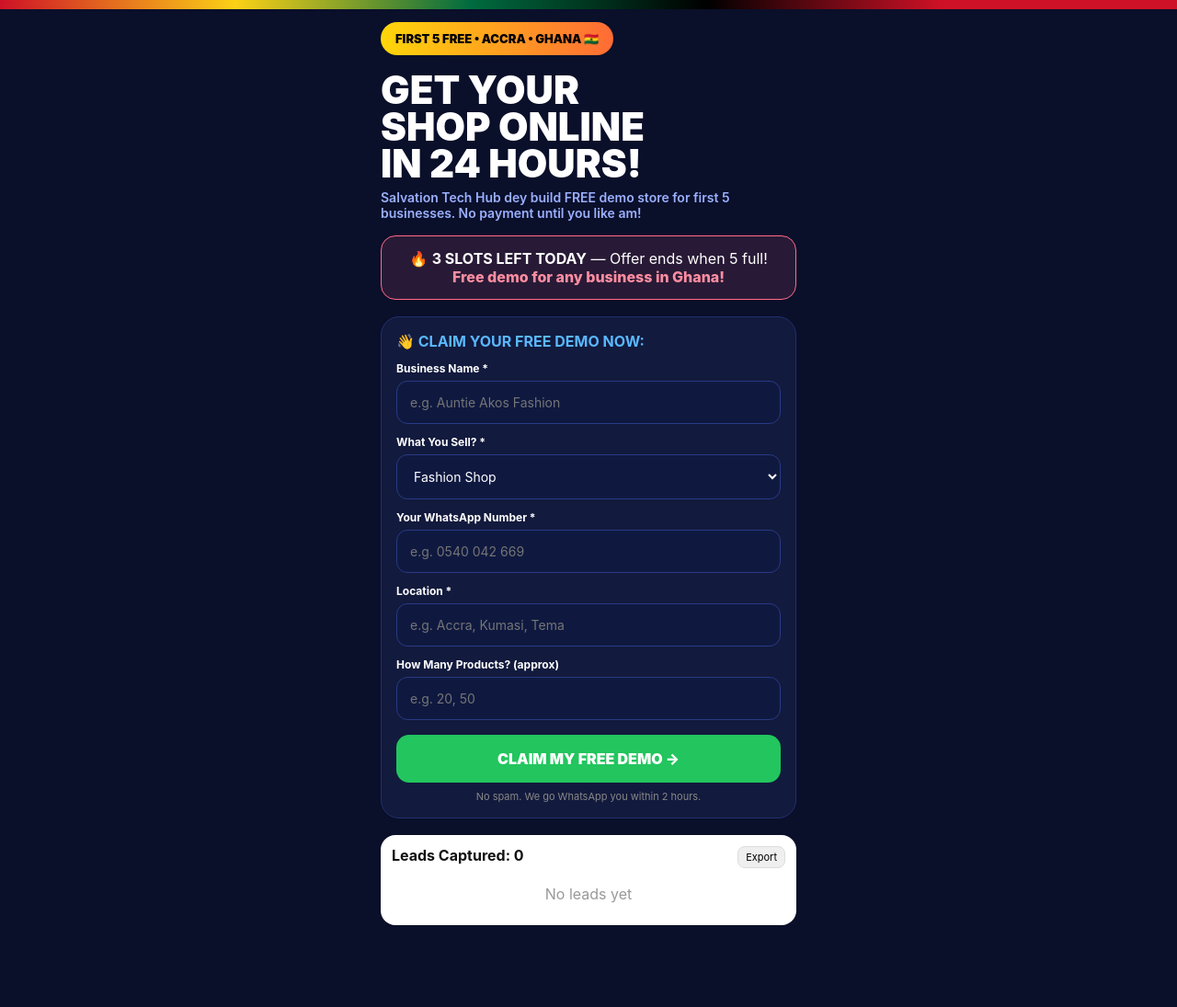
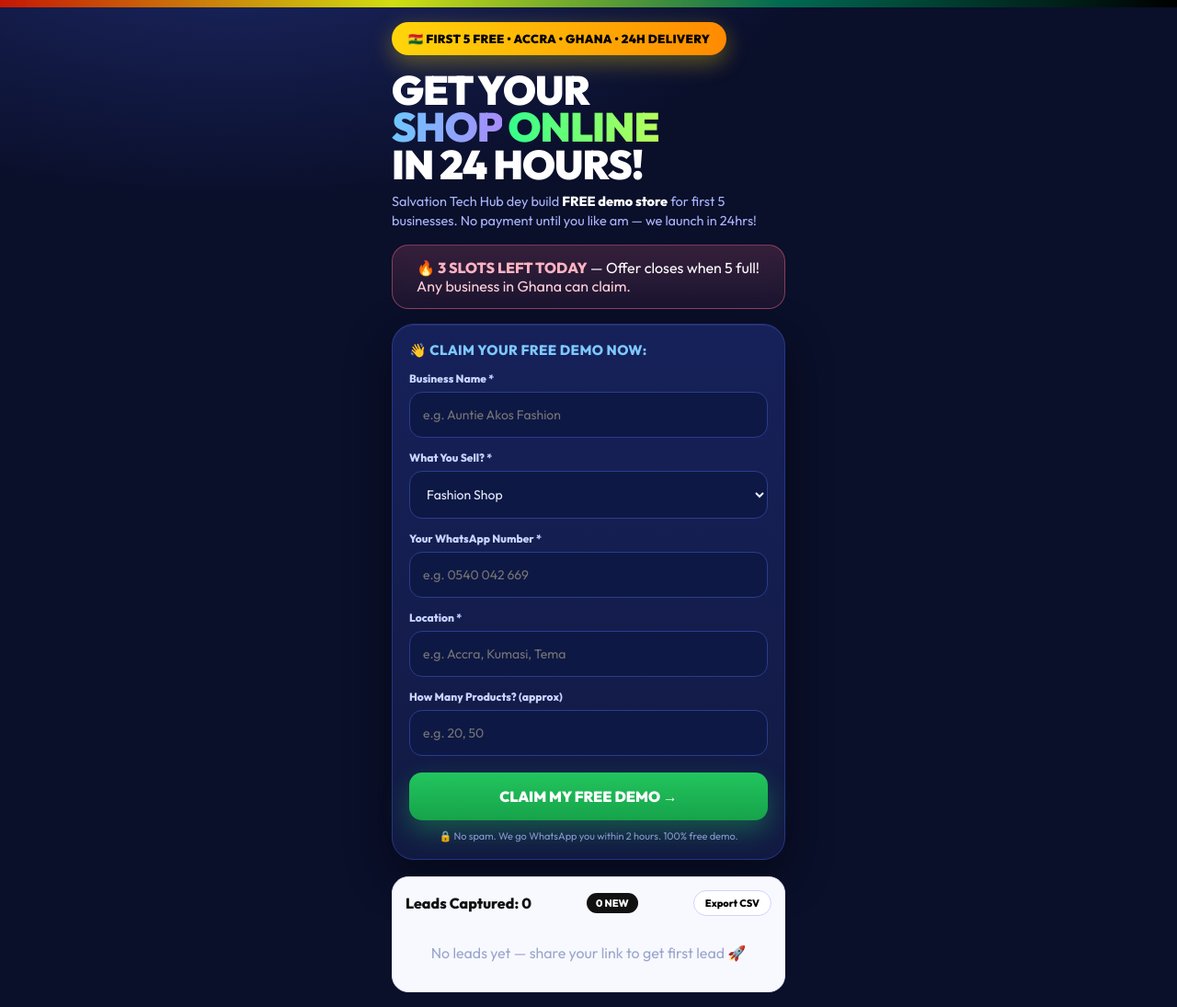
Before and after one commit to salvation441-lgtm/salvation-leads, a plain HTML site: page index.html in a window 1280 px wide. Shown: the whole page at 92% size. Before the commit the page ends 1020 px from the top, so only its background shows below. Drawn offline with Linux system fonts and the light colour scheme.

Commit message:
Update index.html

```diff
--- a/index.html
+++ b/index.html
@@ -2,78 +2,96 @@
 <html lang="en">
 <head>
 <meta charset="UTF-8"><meta name="viewport" content="width=device-width,initial-scale=1">
-<title>FREE Demo - Salvation Tech Hub</title>
+<title>FREE Demo - Salvation Tech Hub | Get Your Shop Online in 24Hrs</title>
 <style>
-*{box-sizing:border-box;font-family:Inter,system-ui,sans-serif}
-body{margin:0;background:#0a0f2a;color:#fff}
-.ghana-bar{height:10px;background:linear-gradient(90deg,#CE1126 0%,#FCD116 20%,#006B3F 40%,#000 60%,#CE1126 80%)}
-.wrap{max-width:480px;margin:0 auto;padding:14px}
-.badge{background:linear-gradient(90deg,#FFD60A,#FF6B35);color:#000;font-weight:900;padding:10px 16px;border-radius:30px;display:inline-block;font-size:13px}
-h1{font-size:42px;line-height:0.95;margin:18px 0 8px;font-weight:900;text-transform:uppercase}
-h1.blue{color:#5AB8FF} h1.green{color:#6EFF8A}
-.sub{color:#9bb0ff;font-size:14px;font-weight:600;margin-bottom:16px}
-.alert{border:1px solid #ff6b8a;background:rgba(255,107,138,.12);border-radius:16px;padding:14px;text-align:center;margin-bottom:18px}
-.card{background:#121a3d;border:1px solid #22306e;border-radius:20px;padding:16px}
-.card h2{color:#5AB8FF;font-size:16px;margin:0 0 12px}
-label{font-size:12px;font-weight:700;margin:12px 0 6px;display:block}
-input,select,textarea{width:100%;padding:14px;border-radius:12px;border:1px solid #2a3a85;background:#0f1940;color:#fff;font-size:14px}
-.btn{width:100%;padding:16px;background:#22c55e;color:#fff;border:none;border-radius:14px;font-weight:900;font-size:16px;margin-top:16px;cursor:pointer}
-.leads-box{margin-top:18px;background:#fff;color:#111;border-radius:16px;padding:12px}
-.lead-item{border-bottom:1px solid #eee;padding:8px 0;font-size:13px;display:flex;justify-content:space-between}
-.small{font-size:11px;color:#888}
+@import url('https://fonts.googleapis.com/css2?family=Outfit:wght@400;600;800;900&display=swap');
+*{box-sizing:border-box;font-family:Outfit,sans-serif}
+body{margin:0;background:radial-gradient(1200px 600px at 20% -10%,#1e2a6b 0%,#0a0f2a 55%),#0a0f2a;color:#fff;min-height:100vh}
+.ghana-bar{height:8px;background:linear-gradient(90deg,#CE1126,#FCD116,#006B3F,#000);animation:shimmer 3s linear infinite}
+@keyframes shimmer{0%{filter:hue-rotate(0deg)}100%{filter:hue-rotate(20deg)}}
+.wrap{max-width:460px;margin:0 auto;padding:16px}
+.badge{background:linear-gradient(90deg,#FFD60A,#FF8A00);color:#000;font-weight:900;padding:10px 18px;border-radius:999px;display:inline-flex;gap:8px;align-items:center;font-size:13px;letter-spacing:.3px;box-shadow:0 8px 24px rgba(255,214,10,.35)}
+.hero{margin:18px 0 12px}
+h1{font-size:44px;line-height:.92;margin:0;font-weight:900;letter-spacing:-1px}
+.blue{background:linear-gradient(90deg,#6ec7ff,#a78bfa);-webkit-background-clip:text;-webkit-text-fill-color:transparent}
+.green{background:linear-gradient(90deg,#34ff8a,#b7ff5a);-webkit-background-clip:text;-webkit-text-fill-color:transparent}
+.sub{color:#aab6ff;font-size:14.5px;margin-top:10px;line-height:1.4}
+.alert{margin:16px 0;border-radius:18px;padding:14px 16px;background:linear-gradient(180deg,rgba(255,107,138,.18),rgba(255,107,138,.07));border:1px solid rgba(255,107,138,.45);display:flex;gap:10px;align-items:center;backdrop-filter:blur(8px)}
+.alert.dot{width:10px;height:10px;background:#ff456e;border-radius:50%;box-shadow:0 0 0 6px rgba(255,69,110,.18);animation:pulse 1.5s infinite}
+@keyframes pulse{0%{transform:scale(1)}50%{transform:scale(1.2)}100%{transform:scale(1)}}
+.card{background:linear-gradient(180deg,#16215a,#121a42);border:1px solid #263587;border-radius:24px;padding:18px;box-shadow:0 18px 50px rgba(0,0,0,.4),inset 0 1px 0 rgba(255,255,255,.08)}
+.card h2{color:#7ec8ff;font-size:15px;margin:0 0 14px;letter-spacing:.4px}
+label{font-size:12px;font-weight:700;margin:14px 0 7px;display:block;color:#c8d3ff}
+input,select{width:100%;padding:15px 14px;border-radius:14px;border:1.5px solid #2a3c90;background:#0e1844;color:#eaf0ff;font-size:14px;outline:none;transition:.2s}
+input:focus,select:focus{border-color:#5ab8ff;box-shadow:0 0 0 4px rgba(90,184,255,.18);background:#111e57}
+.btn{width:100%;padding:16px;background:linear-gradient(180deg,#22c55e,#16a34a);color:#fff;border:none;border-radius:14px;font-weight:900;font-size:16px;margin-top:18px;cursor:pointer;box-shadow:0 12px 28px rgba(34,197,94,.35);transition:.2s}
+.btn:active{transform:scale(.98)}
+.toast{position:fixed;left:50%;bottom:20px;transform:translateX(-50%) translateY(120px);background:#111a3f;border:1px solid #2a3c90;color:#fff;padding:12px 16px;border-radius:12px;font-size:13px;font-weight:700;box-shadow:0 12px 30px rgba(0,0,0,.5);transition:.35s;z-index:9999;opacity:0}
+.toast.show{transform:translateX(-50%) translateY(0);opacity:1}
+.small{font-size:11px;color:#8a98cc;text-align:center;margin-top:10px}
+.leads-box{margin-top:18px;background:#f8f9ff;color:#111;border-radius:18px;padding:14px;border:1px solid #e6e8ff}
+.lead-item{border-bottom:1px dashed #dbe0ff;padding:10px 0;font-size:13px;display:flex;justify-content:space-between;align-items:center}
+.count-pill{background:#111;color:#fff;padding:4px 10px;border-radius:999px;font-size:11px;font-weight:800}
 </style>
 </head>
 <body>
 <div class="ghana-bar"></div>
 <div class="wrap">
-<div class="badge">FIRST 5 FREE • ACCRA • GHANA 🇬🇭</div>
+<div class="badge">🇬🇭 FIRST 5 FREE • ACCRA • GHANA • 24H DELIVERY</div>
+<div class="hero">
 <h1>GET YOUR<br><span class="blue">SHOP</span> <span class="green">ONLINE</span><br>IN 24 HOURS!</h1>
-<div class="sub">Salvation Tech Hub dey build FREE demo store for first 5 businesses. No payment until you like am!</div>
+<div class="sub">Salvation Tech Hub dey build <b style="color:#fff">FREE demo store</b> for first 5 businesses. No payment until you like am — we launch in 24hrs!</div>
+</div>
 
 <div class="alert">
-🔥 <b>3 SLOTS LEFT TODAY</b> — Offer ends when 5 full!<br>
-<span style="color:#ff8da1;font-weight:800">Free demo for any business in Ghana!</span>
+<div class="dot"></div>
+<div><b style="color:#ffb3c1">🔥 3 SLOTS LEFT TODAY</b> — Offer closes when 5 full! <span style="color:#ffd0d8">Any business in Ghana can claim.</span></div>
 </div>
 
 <div class="card">
 <h2>👋 CLAIM YOUR FREE DEMO NOW:</h2>
 <label>Business Name *</label><input id="biz" placeholder="e.g. Auntie Akos Fashion">
-<label>What You Sell? *</label><select id="sell"><option>Fashion Shop</option><option>Electronics</option><option>Food / Restaurant</option><option>Beauty / Cosmetics</option><option>Phone Accessories</option><option>Other</option></select>
-<label>Your WhatsApp Number *</label><input id="wa" placeholder="e.g. 0540 042 669">
+<label>What You Sell? *</label><select id="sell"><option>Fashion Shop</option><option>Electronics</option><option>Food / Restaurant</option><option>Beauty / Cosmetics</option><option>Phone Accessories</option><option>Grocery / Supermarket</option><option>Other</option></select>
+<label>Your WhatsApp Number *</label><input id="wa" placeholder="e.g. 0540 042 669" inputmode="numeric">
 <label>Location *</label><input id="loc" placeholder="e.g. Accra, Kumasi, Tema">
 <label>How Many Products? (approx)</label><input id="prod" placeholder="e.g. 20, 50">
 <button class="btn" onclick="claim()">CLAIM MY FREE DEMO →</button>
-<div class="small" style="text-align:center;margin-top:8px">No spam. We go WhatsApp you within 2 hours.</div>
+<div class="small">🔒 No spam. We go WhatsApp you within 2 hours. 100% free demo.</div>
 </div>
 
 <div class="leads-box">
-<b>Leads Captured: <span id="cnt">0</span></b> <button onclick="exportCSV()" style="float:right;font-size:11px;padding:4px 8px;border-radius:8px;border:1px solid #ddd">Export</button>
-<div id="list" style="margin-top:10px"><div style="text-align:center;color:#999;padding:12px">No leads yet</div></div>
+<div style="display:flex;justify-content:space-between;align-items:center"><b>Leads Captured: <span id="cnt">0</span></b><span class="count-pill" id="pill">0 NEW</span><button onclick="exportCSV()" style="font-size:11px;padding:6px 12px;border-radius:999px;border:1px solid #cdd3ff;background:#fff;font-weight:800">Export CSV</button></div>
+<div id="list" style="margin-top:12px"><div style="text-align:center;color:#9aa6cc;padding:18px">No leads yet — share your link to get first lead 🚀</div></div>
 </div>
 </div>
 
+<div class="toast" id="toast"></div>
+
 <script>
-let leads=JSON.parse(localStorage.getItem('sal_free_demo')||'[]');
+let leads=JSON.parse(localStorage.getItem('sal_free_demo_v2')||'[]');
+function showToast(msg){let t=document.getElementById('toast');t.textContent=msg;t.classList.add('show');setTimeout(()=>t.classList.remove('show'),3200)}
 function claim(){
  const b=document.getElementById('biz').value.trim();
  const w=document.getElementById('wa').value.trim();
  const l=document.getElementById('loc').value.trim();
- if(!b||!w||!l){alert('Fill Business Name, WhatsApp and Location');return;}
+ if(!b||!w||!l){showToast('⚠️ Fill Business Name, WhatsApp & Location');return;}
  const d={id:Date.now(),biz:b,sell:document.getElementById('sell').value,wa:w,loc:l,prod:document.getElementById('prod').value,time:new Date().toLocaleString()};
- leads.unshift(d);localStorage.setItem('sal_free_demo',JSON.stringify(leads));
+ leads.unshift(d);localStorage.setItem('sal_free_demo_v2',JSON.stringify(leads));
  let msg=`Hello Salvation Tech Hub! FREE DEMO claim:%0A%0ABusiness: ${b}%0ASells: ${d.sell}%0AWhatsApp: ${w}%0ALocation: ${l}%0AProducts: ${d.prod}`;
- window.open(`https://wa.me/233540042669?text=${msg}`,'_blank');
+ showToast('✅ Opening WhatsApp...');
+ setTimeout(()=>window.open(`https://wa.me/233540042669?text=${msg}`,'_blank'),600);
  render();
  document.getElementById('biz').value='';document.getElementById('wa').value='';document.getElementById('loc').value='';document.getElementById('prod').value='';
 }
 function render(){
  document.getElementById('cnt').textContent=leads.length;
+ document.getElementById('pill').textContent=leads.length+' NEW';
  const el=document.getElementById('list');
- if(!leads.length){el.innerHTML='<div style="text-align:center;color:#999;padding:12px">No leads yet</div>';return;}
- el.innerHTML=leads.map(x=>`<div class="lead-item"><div><b>${x.biz}</b> (${x.sell})<br>${x.wa} | ${x.loc}<br><span class="small">${x.time}</span></div><div><button onclick="del(${x.id})" style="color:red;border:none;background:none;font-size:11px">Delete</button></div></div>`).join('');
+ if(!leads.length){el.innerHTML='<div style="text-align:center;color:#9aa6cc;padding:18px">No leads yet — share your link to get first lead 🚀</div>';return;}
+ el.innerHTML=leads.map(x=>`<div class="lead-item"><div><b>${x.biz}</b> <span style="color:#5a6ab8">(${x.sell})</span><br>📱 ${x.wa} | 📍 ${x.loc}<br><span style="color:#8a98cc;font-size:11px">${x.time}</span></div><button onclick="del(${x.id})" style="color:#ff456e;border:none;background:#fff0f3;padding:6px 10px;border-radius:999px;font-size:11px;font-weight:800">Delete</button></div>`).join('');
 }
-function del(id){leads=leads.filter(x=>x.id!=id);localStorage.setItem('sal_free_demo',JSON.stringify(leads));render();}
-function exportCSV(){if(!leads.length){alert('No leads');return;}let csv='Business,WhatSell,WhatsApp,Location,Products,Time\n'+leads.map(x=>`"${x.biz}","${x.sell}","${x.wa}","${x.loc}","${x.prod}","${x.time}"`).join('\n');let a=document.createElement('a');a.href=URL.createObjectURL(new Blob([csv],{type:'text/csv'}));a.download='free_demo_leads.csv';a.click();}
+function del(id){leads=leads.filter(x=>x.id!=id);localStorage.setItem('sal_free_demo_v2',JSON.stringify(leads));render();showToast('🗑️ Lead deleted')}
+function exportCSV(){if(!leads.length){showToast('No leads yet');return;}let csv='Business,WhatSell,WhatsApp,Location,Products,Time\n'+leads.map(x=>`"${x.biz}","${x.sell}","${x.wa}","${x.loc}","${x.prod}","${x.time}"`).join('\n');let a=document.createElement('a');a.href=URL.createObjectURL(new Blob([csv],{type:'text/csv'}));a.download='free_demo_leads.csv';a.click();showToast('📥 CSV downloaded')}
 render();
 </script>
 </body>
```
